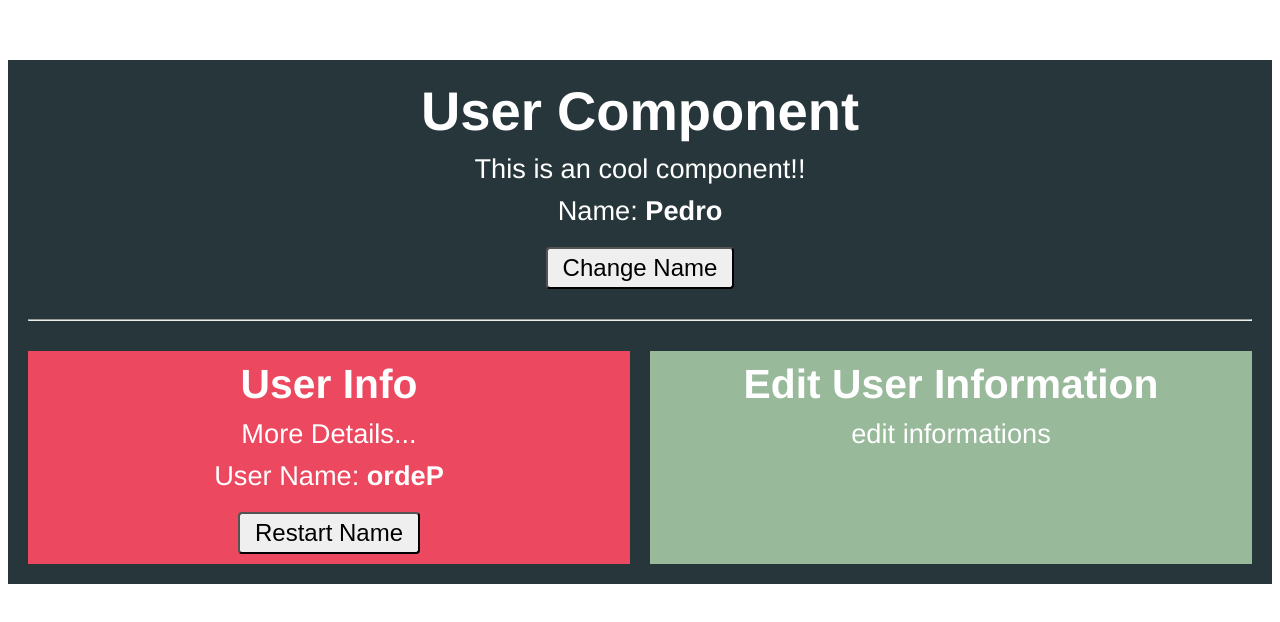
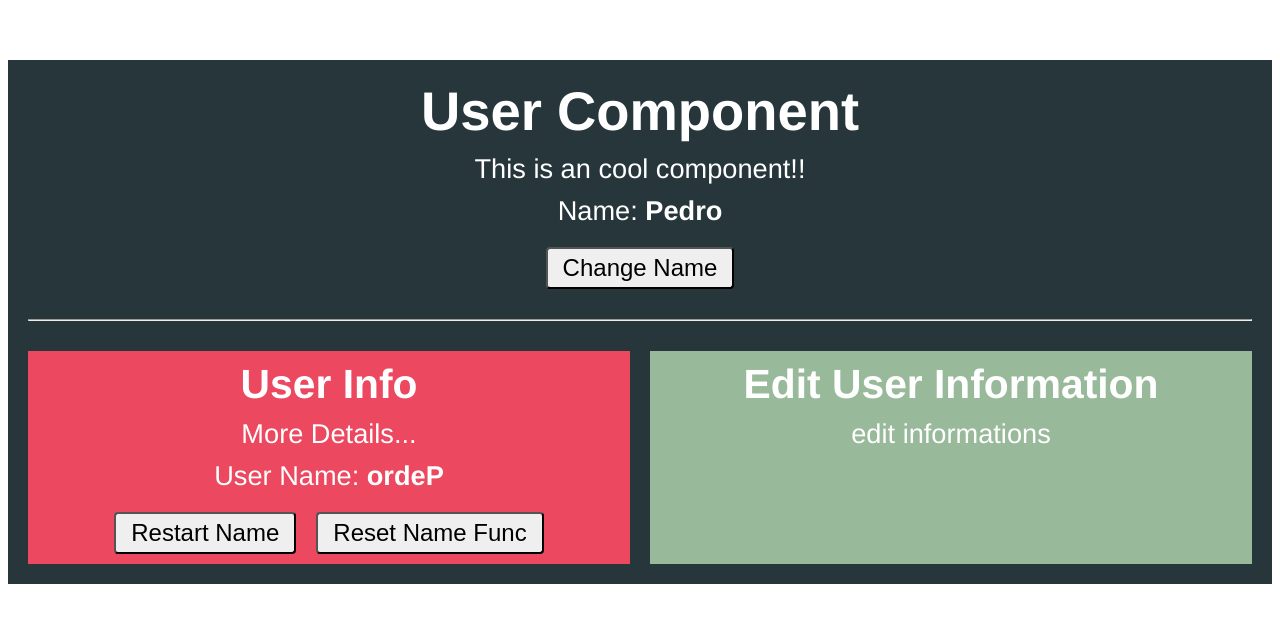
Before and after one commit to pedrosales/VueJS, a Vue app in the folder components/components-comunication/: page / in a window 1280 px wide. Shown: the top 622 px of the page. Built offline with nearby package versions, Linux system fonts and the light colour scheme.

Commit message:
comunication trough callback function

```diff
--- a/components/components-comunication/src/components/User.vue
+++ b/components/components-comunication/src/components/User.vue
@@ -9,7 +9,7 @@
     <button @click="changeName">Change Name</button>
     <hr />
     <div class="components">
-      <app-user-info :name="name" @nameChanged="name = $event.newName" />
+      <app-user-info :name="name" @nameChanged="name = $event.newName" :resetNameFn="resetName" />
       <app-edit-user />
     </div>
   </div>
@@ -32,6 +32,9 @@ export default {
   methods: {
     changeName() {
       this.name = "Ana";
+    },
+    resetName() {
+      this.name = "Pedro";
     },
   },
 };
--- a/components/components-comunication/src/components/UserInfo.vue
+++ b/components/components-comunication/src/components/UserInfo.vue
@@ -7,6 +7,7 @@
       <strong>{{ reverseName() }}</strong>
     </p>
     <button @click="restartName">Restart Name</button>
+    <button @click="resetNameFn()">Reset Name Func</button>
   </div>
 </template>
 
@@ -21,6 +22,7 @@ export default {
       //   return Array(10).fill(0).join(",");
       // },
     },
+    resetNameFn: Function,
   },
   methods: {
     reverseName() {
```
